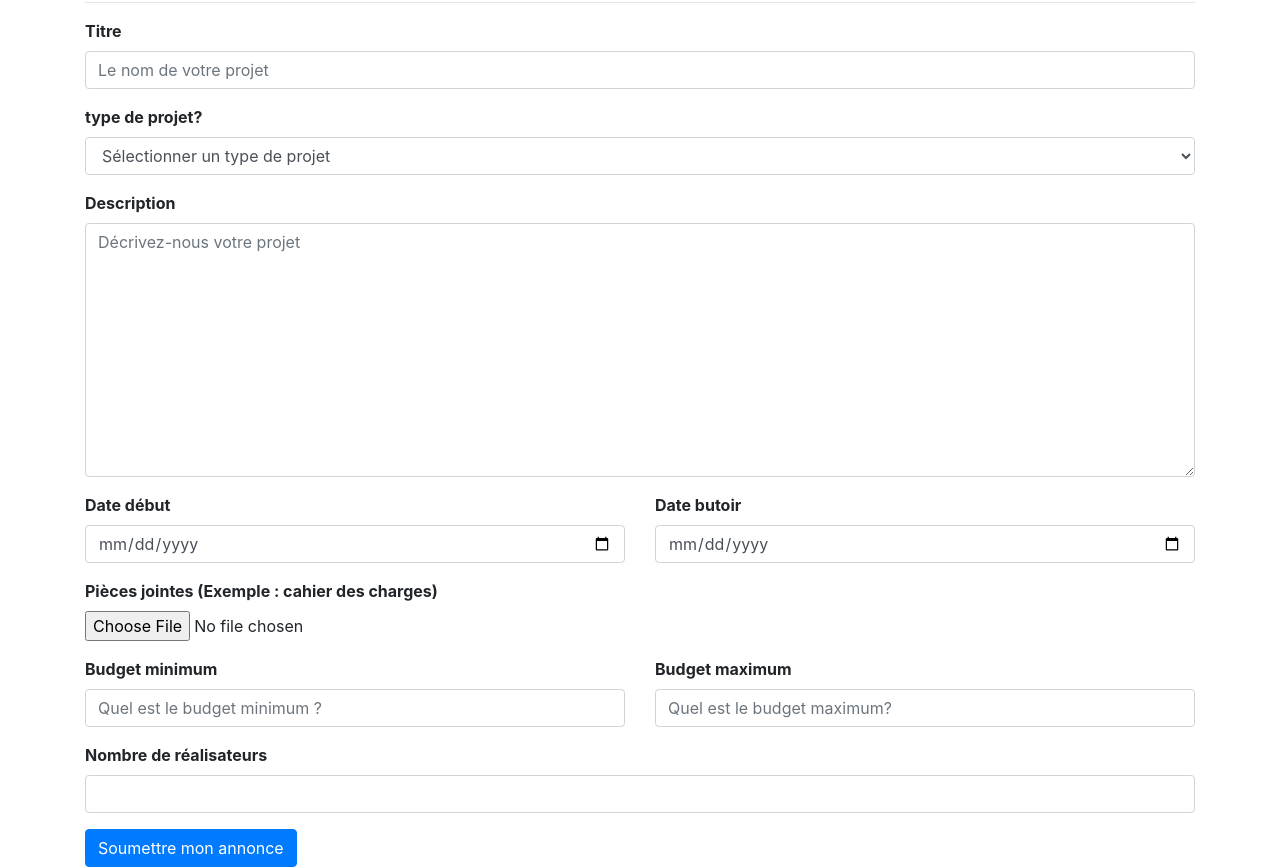
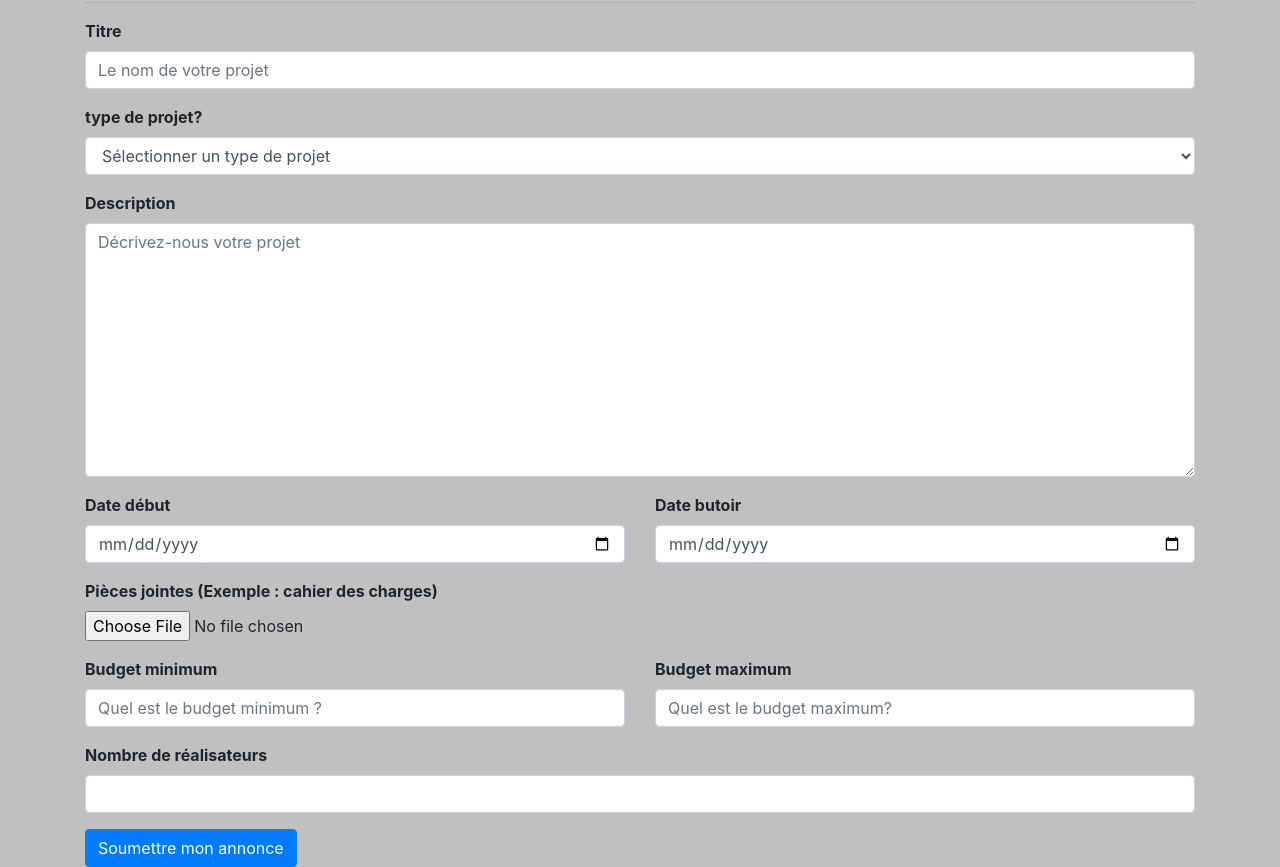
Before and after one commit to madiian422/testRepository, a plain HTML site: page projetNum2/index.html in a window 1280 px wide. Shown: the part 62-929 px from the top of the page. Drawn offline with nearby package versions, Linux system fonts and the light colour scheme.

Commit message:
modif de la couleur de fond en silver

```diff
--- a/projetNum2/index.html
+++ b/projetNum2/index.html
@@ -5,7 +5,7 @@
         <title></title>
         <link rel="stylesheet" href="https://stackpath.bootstrapcdn.com/bootstrap/4.3.1/css/bootstrap.min.css" integrity="sha384-ggOyR0iXCbMQv3Xipma34MD+dH/1fQ784/j6cY/iJTQUOhcWr7x9JvoRxT2MZw1T" crossorigin="anonymous">
     </head>
-    <body >
+    <body style="background: silver;">
         <div class="container">
             <h1 style="color: green;">Déposer un projet</h1>
             <hr>
```
